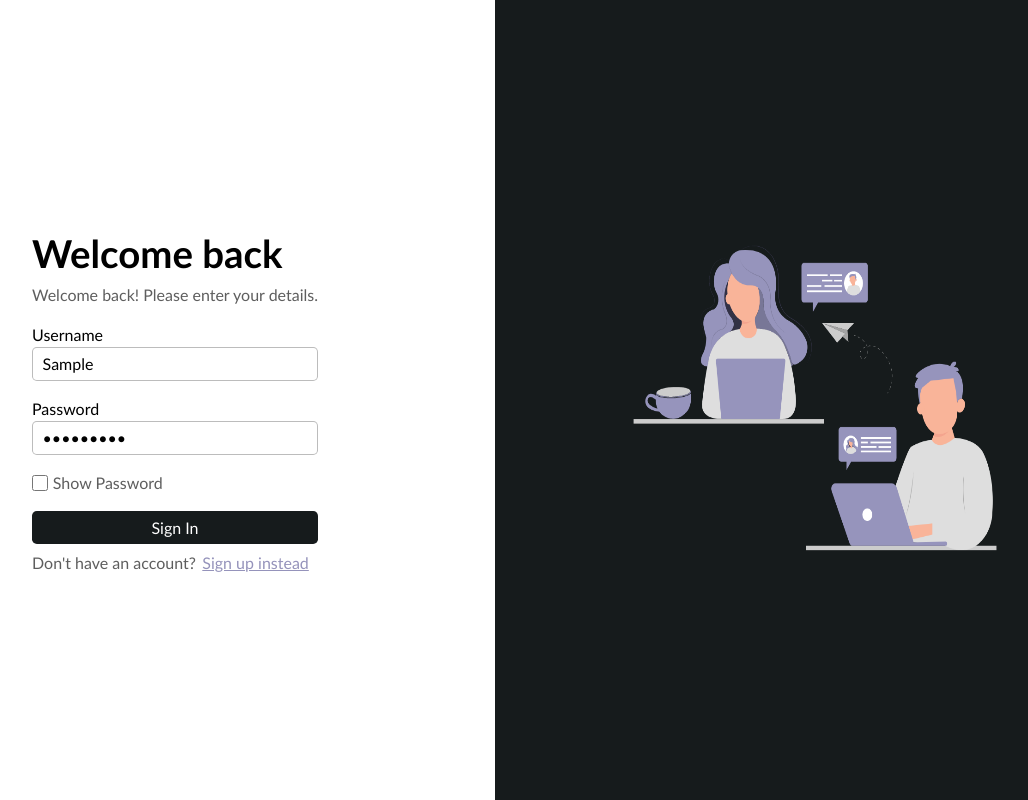
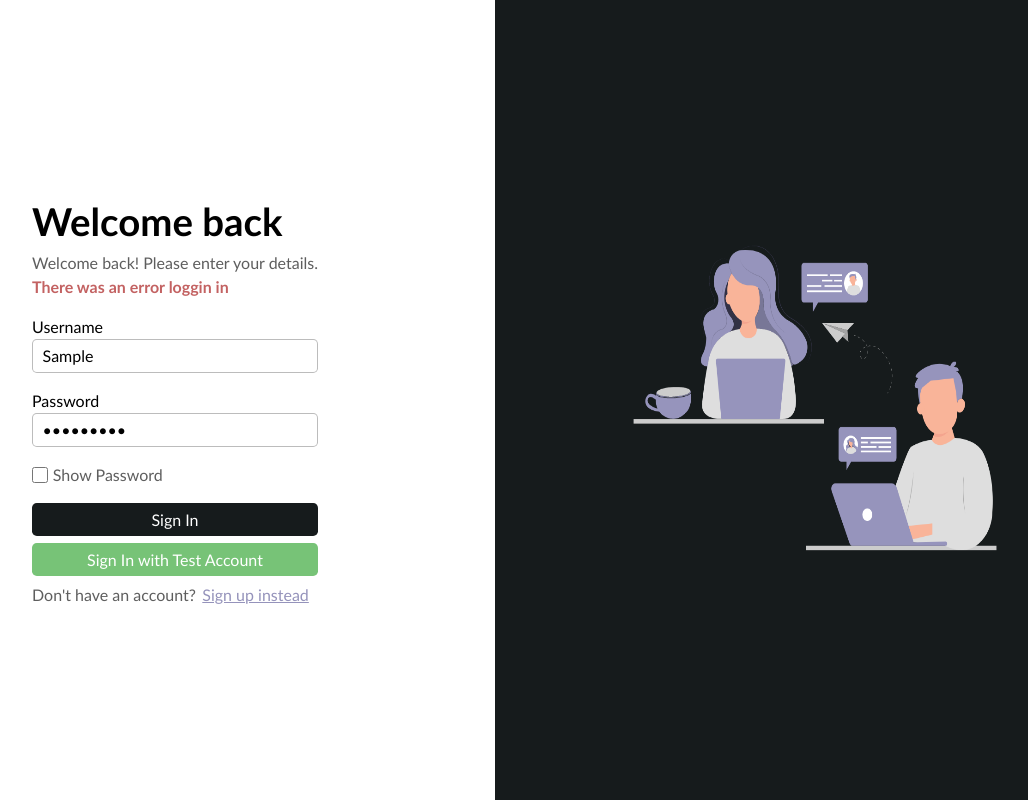
Before and after one commit to jonespinoza111/react-chat, a React (Create React App) app: page / in a window 1280 px wide. Both pictures are taken after typing "Sample", "Sample123" into the empty fields and a click on the button "Sign In". Shown: the whole page, without its empty margins (145-1173 px from the left). Built offline with nearby package versions, Linux system fonts and the light colour scheme; no server answers.

Commit message:
error messages and test account

```diff
--- a/src/pages/LoginPage/Login.jsx
+++ b/src/pages/LoginPage/Login.jsx
@@ -6,6 +6,8 @@ import "./Login.scss";
 const Login = () => {
   const [username, setUsername] = useState("");
   const [password, setPassword] = useState("");
+
+  const [errorMessage, setErrorMessage] = useState(null);
   const [showPassword, setShowPassword] = useState(false);
   const navigate = useNavigate();
   const { isUserLoggedIn, checkAuthUser } = useContext(AuthContext);
@@ -24,22 +26,53 @@ const Login = () => {
         headers: { "Content-Type": "application/json" },
         body: JSON.stringify({
           userData: {
-            username,
+            username: username.toLowerCase(),
             password,
           },
         }),
       });
+
+      const body = await response.json();
+
+      console.log('my big body ', body);
+
+      if (body.success) {
+        localStorage.setItem("currentUser", body.authorization);
+        checkAuthUser();
+      } else {
+        setErrorMessage(body.message);
+      }
+    } catch (err) {
+      setErrorMessage("There was an error loggin in");
+    }
+  };
+
+  const testAccountSignIn = async (e) => {
+    e.preventDefault();
+    try {
+      const response = await fetch("https://chat-server-wc7r.onrender.com/login", {
+        method: "POST",
+        headers: { "Content-Type": "application/json" },
+        body: JSON.stringify({
+          userData: {
+            username: 'user1',
+            password: 'Password',
+          },
+        }),
+      });
+
       const body = await response.json();
 
       if (body.success) {
         localStorage.setItem("currentUser", body.authorization);
         checkAuthUser();
-        // navigate(0);
+      } else {
+        setErrorMessage(body.message);
       }
     } catch (err) {
-      console.log("There was an error loggin in", err);
+      setErrorMessage("There was an error loggin in");
     }
-  };
+  }
 
   return (
     <div className="page login-page">
@@ -48,6 +81,9 @@ const Login = () => {
           <div className="login-form-container form-container">
             <h3>Welcome back</h3>
             <h4>Welcome back! Please enter your details.</h4>
+            {errorMessage && (
+              <span className="error-message">{errorMessage}</span>
+            )}
             <form className="login-form" onSubmit={submitLogin}>
               <div className="form-input-container">
                 <label htmlFor="username">Username</label>
@@ -79,6 +115,11 @@ const Login = () => {
                   Sign In
                 </button>
               </div>
+              <div className="form-button-container">
+                <button className="form-button test-account-button" onClick={testAccountSignIn}>
+                  Sign In with Test Account
+                </button>
+              </div>
               <div className="request-sign-up">
                 <span>Don't have an account?</span>
                 <Link className="form-link" to="/signup">
--- a/src/pages/LoginPage/Login.scss
+++ b/src/pages/LoginPage/Login.scss
@@ -25,6 +25,13 @@
         .login-form {
             height: auto;
         }
+        .error-message {
+            color: rgb(195, 98, 98);
+            font-weight: bold;
+        }
+        .test-account-button {
+            background-color: rgb(119, 195, 119);
+        }
     }
     .right-side {
         display: flex;
--- a/src/pages/SignUpPage/SignUp.jsx
+++ b/src/pages/SignUpPage/SignUp.jsx
@@ -16,6 +16,8 @@ const SignUp = () => {
 
   const [avatarPicked, setAvatarPicked] = useState(avatarOptions[0].src);
   const [currentSubForm, setCurrentSubForm] = useState(1);
+
+  const [errorMessage, setErrorMessage] = useState(null);
 
   const navigate = useNavigate();
   const { isUserLoggedIn } = useContext(AuthContext);
@@ -67,7 +69,7 @@ const SignUp = () => {
                     body: JSON.stringify({
                         userData: {
                             username: body.user.username,
-                            password: body.user.password,
+                            password,
                         },
                     }),
                 }
@@ -84,9 +86,11 @@ const SignUp = () => {
             } else {
                 navigate("/login");
             }
+        } else {
+            setErrorMessage(body.message);
         }
     } catch (err) {
-        console.log("There was an error creating a new user");
+        setErrorMessage("There was an error creating a new user");
     }
   };
 
@@ -102,6 +106,9 @@ const SignUp = () => {
                         {currentSubForm === 3 && "Choose an avatar"}
                     </h3>
                     <h4>Fill out the form.</h4>
+                    {errorMessage && (
+                        <span className='error-message'>{errorMessage}</span>
+                    )}
                     <form className="signup-form" onSubmit={submitSignup}>
                         <SubForm1
                             currentSubForm={currentSubForm}
@@ -134,11 +141,22 @@ const SignUp = () => {
                                     Previous
                                 </button>
                             )}
-                            {currentSubForm < 3 && (
+                            {currentSubForm === 1 && (
                                 <button
                                     className="form-button signup-form-button"
                                     type="button"
                                     onClick={nextSubForm}
+                                    disabled={firstName === "" || lastName === "" || email === ""}
+                                >
+                                    Next
+                                </button>
+                            )}
+                            {currentSubForm === 2 && (
+                                <button
+                                    className="form-button signup-form-button"
+                                    type="button"
+                                    onClick={nextSubForm}
+                                    disabled={username === "" || password === ""}
                                 >
                                     Next
                                 </button>
--- a/src/pages/SignUpPage/SignUp.scss
+++ b/src/pages/SignUpPage/SignUp.scss
@@ -18,11 +18,19 @@
         height: 100%;
         width: 50%;
         background-color: white;
+        .error-message {
+            color: rgb(195, 98, 98);
+            font-weight: bold;
+        }
         @include medium-screen {
             width: 100%;
             padding: 4em 0;
         }
         .form-button-container {
+            .signup-form-button:disabled {
+                background-color: #c2cfd4;
+                cursor: default;
+            }
             .previous-button {
                 background-color: #9593BB;
                 &:hover {
```
